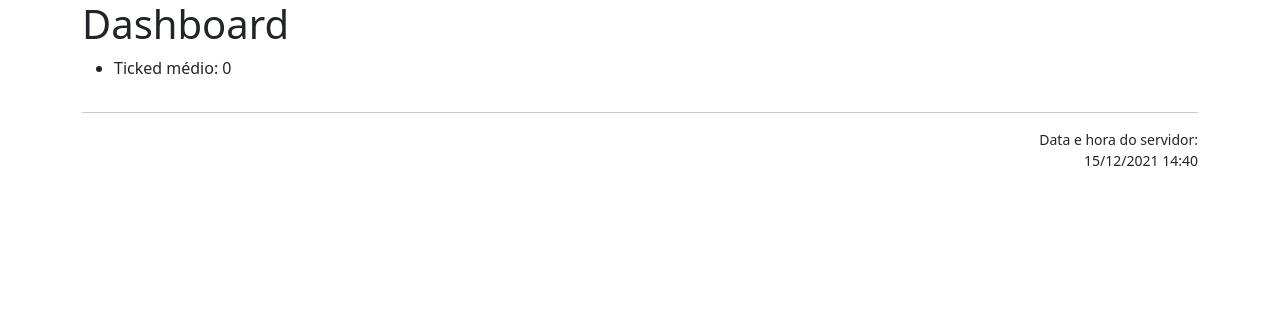
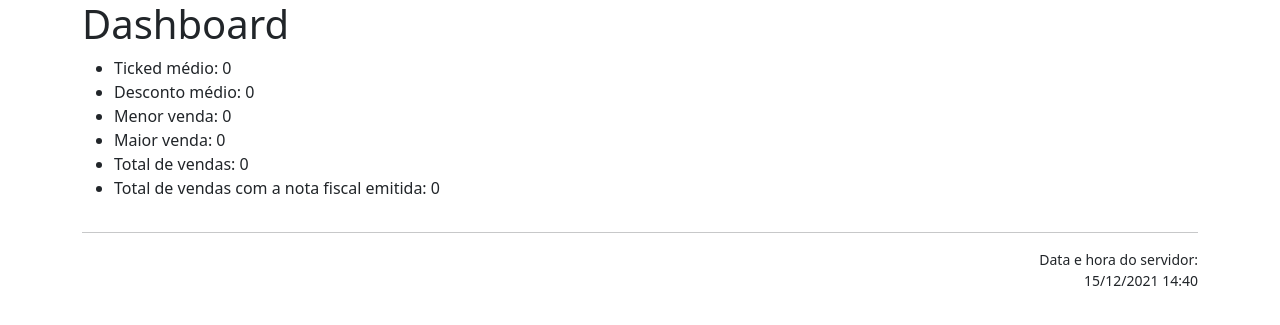
Before and after one commit to flavionogueiraa/advanced_django_curse, a Django app: page /vendas/dashboard/ in a window 1280 px wide. Shown: the top 325 px of the page. Run offline with Django 3.2, Linux system fonts and the light colour scheme; the visitor is signed in with stand-in values (Sample User, id 1); data that the repository does not hold is empty.

Commit message:
Módulo 6 - Aula 4 - ADV

```diff
--- a/vendas/templates/vendas/dashboard.html
+++ b/vendas/templates/vendas/dashboard.html
@@ -7,7 +7,12 @@
 <h1>Dashboard</h1>
 
 <ul>
-    <li>Ticked médio: {{media}}</li>
+    <li>Ticked médio: {{media_valor}}</li>
+    <li>Desconto médio: {{media_desconto}}</li>
+    <li>Menor venda: {{menor_venda}}</li>
+    <li>Maior venda: {{maior_venda}}</li>
+    <li>Total de vendas: {{total_vendas}}</li>
+    <li>Total de vendas com a nota fiscal emitida: {{total_vendas_com_nota_fiscal_emitida}}</li>
 </ul>
 {% endblock content %}
 
--- a/vendas/views/dashboard_view.py
+++ b/vendas/views/dashboard_view.py
@@ -2,7 +2,7 @@
 Shift + Alt + O para organizar as importações (vs code)
 '''
 
-from django.db.models import Avg
+from django.db.models import Avg, Max, Min
 from django.shortcuts import render
 from django.views import View
 
@@ -11,12 +11,35 @@ from ..models import Venda
 
 class DashboardView(View):
     def get(self, request):
-        media = Venda.objects.all().aggregate(
-            valor_total=Avg('total')
-        )['valor_total'] or 0
+        media_valor = Venda.objects.all().aggregate(
+            valor_medio=Avg('total')
+        )['valor_medio'] or 0
+
+        media_desconto = Venda.objects.all().aggregate(
+            valor_medio=Avg('desconto')
+        )['valor_medio'] or 0
+
+        menor_venda = Venda.objects.all().aggregate(
+            menor_valor=Min('total')
+        )['menor_valor'] or 0
+
+        maior_venda = Venda.objects.all().aggregate(
+            maior_valor=Max('total')
+        )['maior_valor'] or 0
+
+        total_vendas = Venda.objects.all().count()
+
+        total_vendas_com_nota_fiscal_emitida = Venda.objects.filter(
+            nota_fiscal_emitida=True
+        ).count()
 
         context = {
-            'media': media,
+            'media_valor': media_valor,
+            'media_desconto': media_desconto,
+            'menor_venda': menor_venda,
+            'maior_venda': maior_venda,
+            'total_vendas': total_vendas,
+            'total_vendas_com_nota_fiscal_emitida': total_vendas_com_nota_fiscal_emitida
         }
 
         return render(
```
